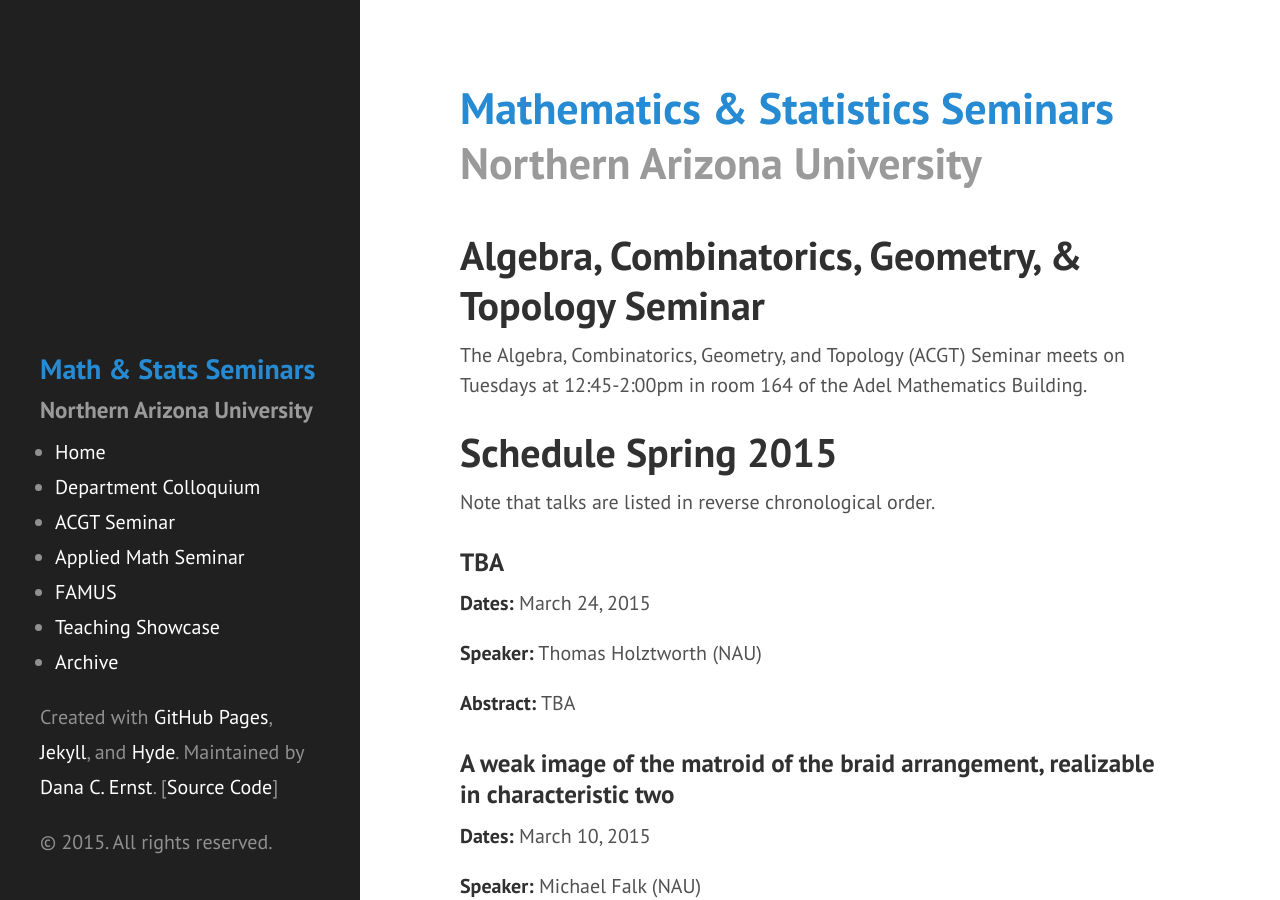
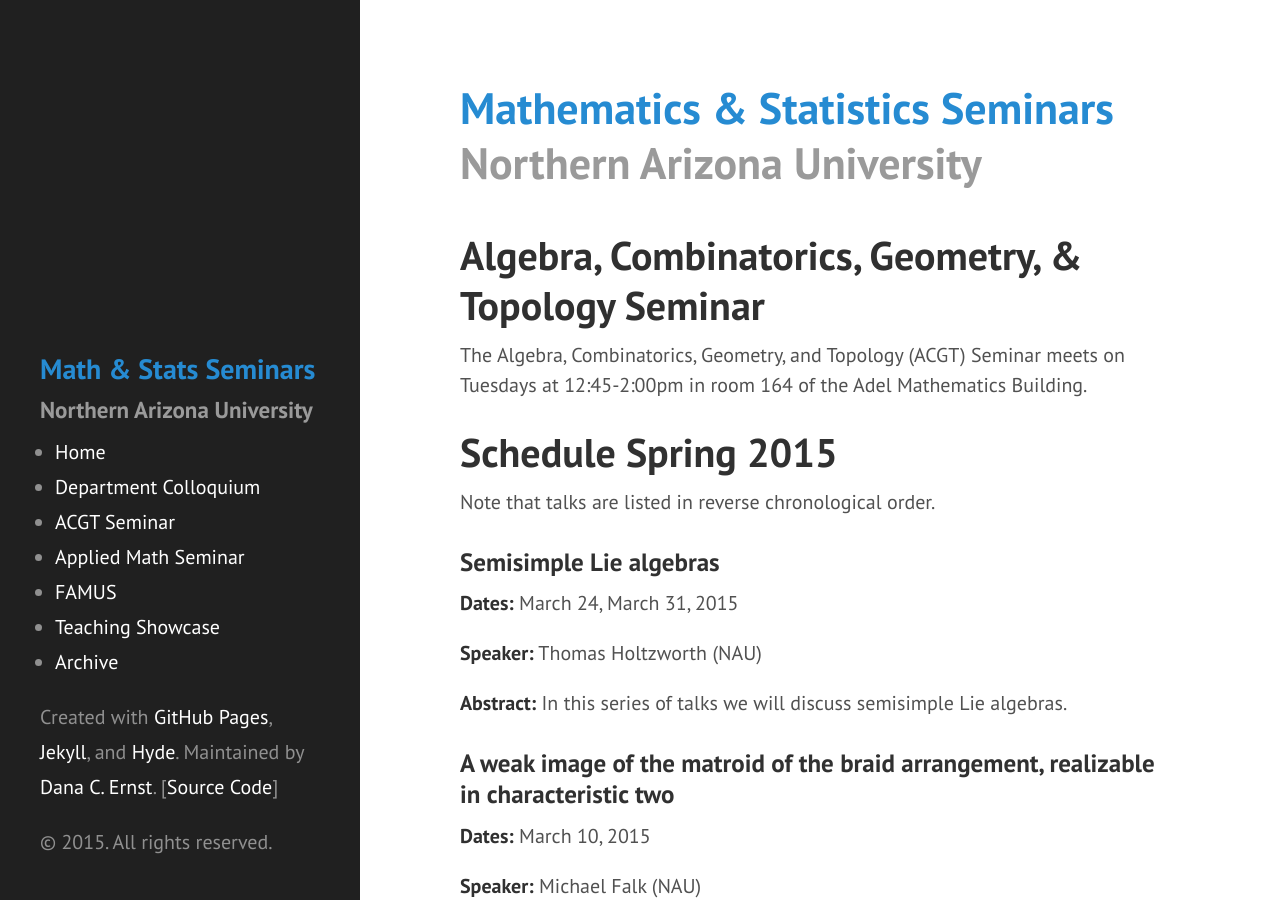
Before and after one commit to NAUMathStat/seminars, a Jekyll site: the page built from acgtSpring2015.md, in a window 1280 px wide and 900 px high. Built offline with Jekyll 4.4.1, drawn with Linux system fonts in a browser that asks for light colours; Markdown is read by kramdown in place of the engine named in the settings; formulas are drawn with MathJax 3.

Commit message:
Updates to ACGT

```diff
--- a/acgtSpring2015.md
+++ b/acgtSpring2015.md
@@ -9,13 +9,13 @@ The Algebra, Combinatorics, Geometry, and Topology (ACGT) Seminar meets on Tuesd
 
 Note that talks are listed in reverse chronological order.
 
-### TBA ###
+### Semisimple Lie algebras ###
 
-**Dates:** March 24, 2015
+**Dates:** March 24, March 31, 2015
 
-**Speaker:** Thomas Holztworth (NAU)
+**Speaker:** Thomas Holtzworth (NAU)
 
-**Abstract:** TBA
+**Abstract:** In this series of talks we will discuss semisimple Lie algebras.
 
 ### A weak image of the matroid of the braid arrangement, realizable in characteristic two ###
 
```
